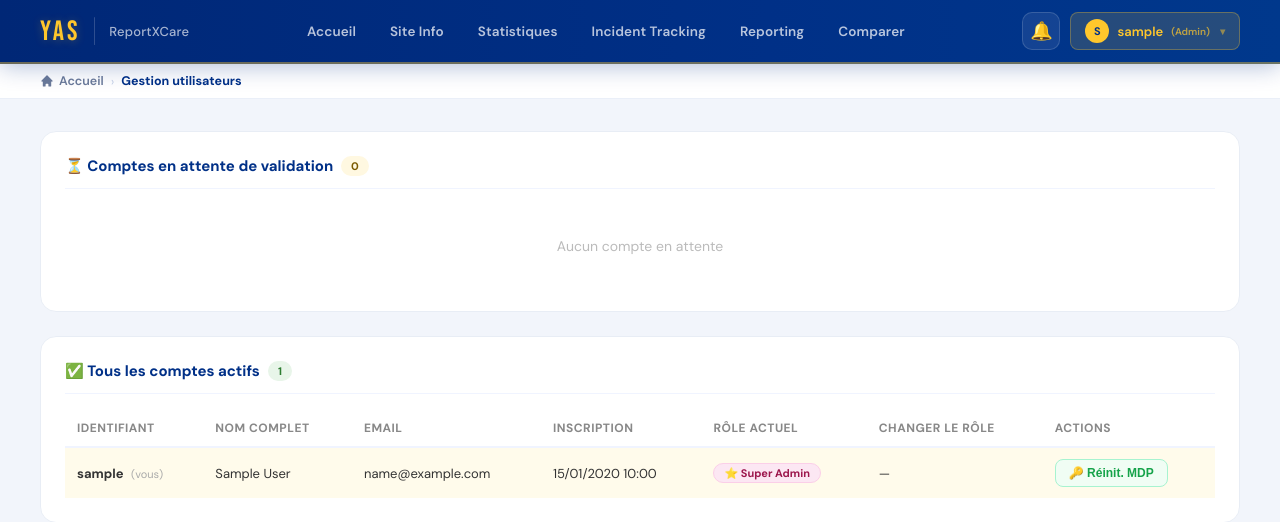
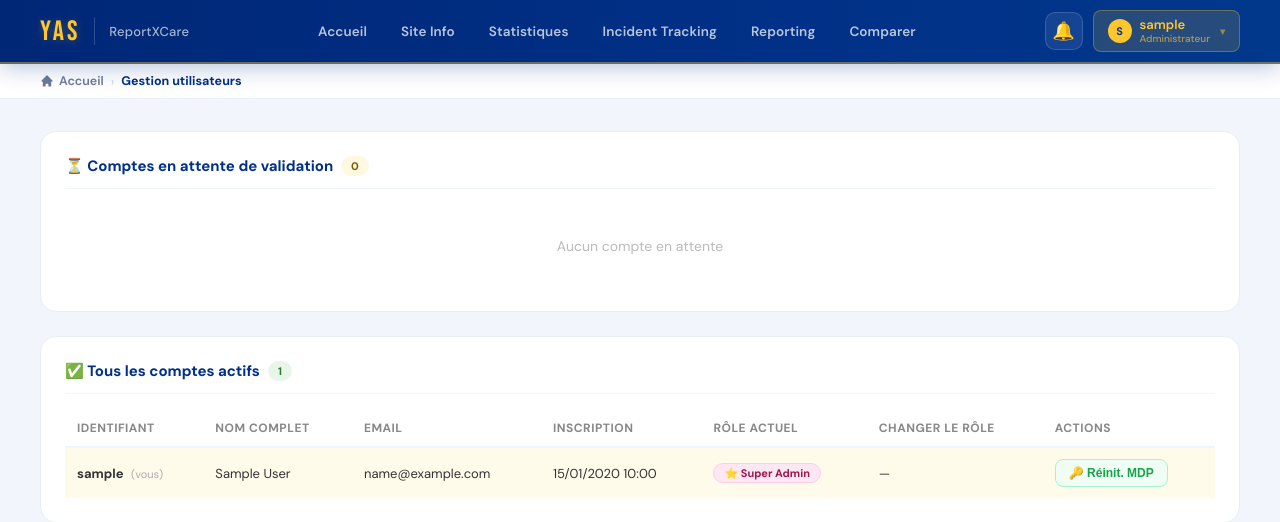
Before and after one commit to Fichale10/Rapport-Auto, a Django app: page /accounts/gestion-users/ in a window 1280 px wide. Shown: the top 522 px of the page. Run offline with Django 5.2, Linux system fonts and the light colour scheme; a user stored in the database is signed in; tables that the repository leaves empty hold one stand-in row (values such as "Sample post"); data that the repository does not hold is empty.

Commit message:
feat: display user role in navbar under username
Co-Authored-By: Claude Sonnet 4.6 <noreply@anthropic.com>

```diff
--- a/templates/base.html
+++ b/templates/base.html
@@ -310,15 +310,17 @@
         <div class="user-wrap" id="userWrap">
           <div class="user-badge" id="userBtn">
             <div class="user-avatar">{{ user.username|first|upper }}</div>
-            {{ user.username }}
-            {% if user.is_superuser %}<span style="font-size:10px;opacity:.7;">(Admin)</span>{% endif %}
+            <div style="display:flex;flex-direction:column;line-height:1.2;">
+              <span>{{ user.username }}</span>
+              {% if user_role_name %}<span style="font-size:10px;opacity:.65;font-weight:500;">{{ user_role_name }}</span>{% endif %}
+            </div>
             <span style="font-size:10px;opacity:.5;margin-left:2px;">▾</span>
           </div>
           <div class="user-dropdown" id="userDropdown">
             <a href="{% url 'accounts:profil' %}" class="user-drop-item">
               <span class="user-drop-icon">👤</span> Profil
             </a>
-            {% if request.user.is_superuser %}
+            {% if can_manage %}
             <a href="{% url 'accounts:gestion_users' %}" class="user-drop-item user-drop-admin">
               <span class="user-drop-icon">👥</span> Gestion utilisateurs
             </a>
```
